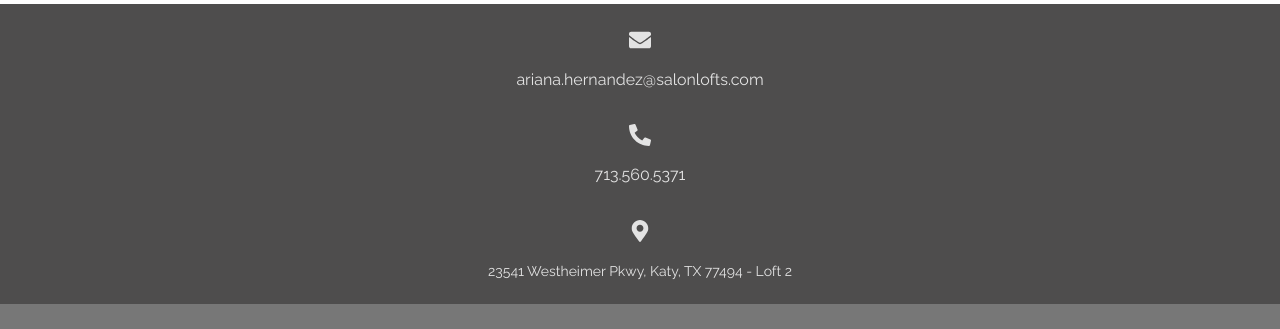
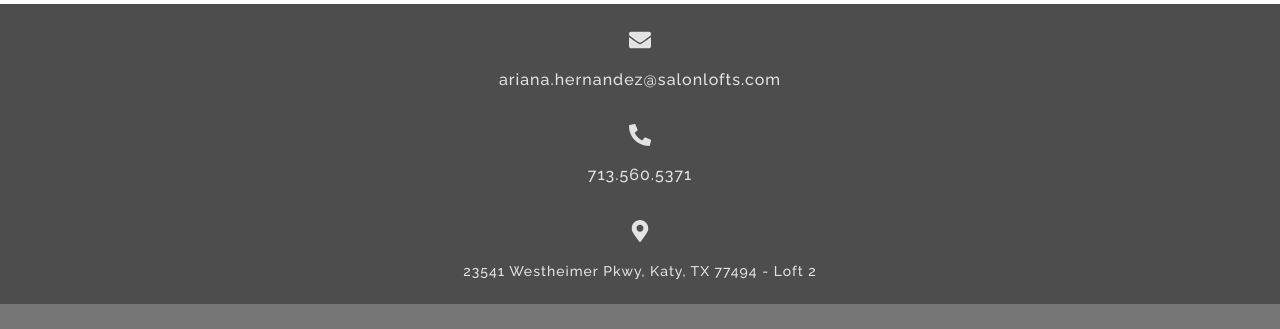
Before and after one commit to HugoBoss04/elelyonfrontend, a Next.js app: page / in a window 1280 px wide. Shown: the part 1875-2204 px from the top of the page. Built offline with nearby package versions, Linux system fonts and the light colour scheme.

Commit message:
UI Fixes #9

```diff
--- a/styles/Contact.module.css
+++ b/styles/Contact.module.css
@@ -17,13 +17,15 @@
   align-items: center;
   justify-content: space-around;
 }
-.value[x-apple-data-detectors] {
-  color: inherit !important;
-  text-decoration: none !important;
+.value {
   font-size: 16px;
   font-weight: 500;
   letter-spacing: 1px;
 }
+a[x-apple-data-detectors] {
+  color: inherit !important;
+  text-decoration: none !important;
+}
 .right .value {
   font-size: 14px;
 }
```
